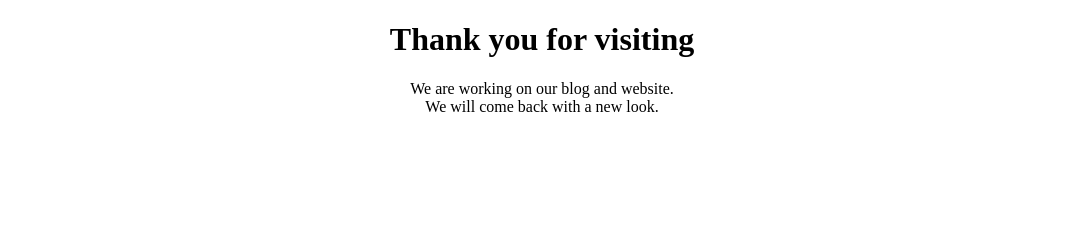
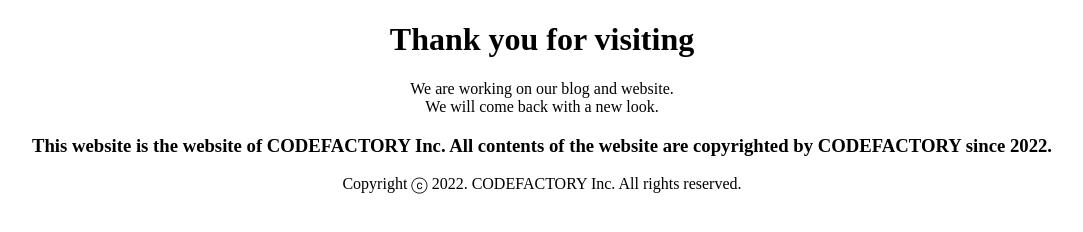
Before and after one commit to MarcusKor/MarcusKor.github.io, a plain HTML site: page index.html in a window 1280 px wide. Shown: the whole page, without its empty margins (98-1181 px from the left). Drawn offline with Linux system fonts and the light colour scheme.

Commit message:
Update index.html

```diff
--- a/index.html
+++ b/index.html
@@ -4,6 +4,8 @@
 <div style="text-align: center;">
 <h1>Thank you for visiting</h1>
 <p>We are working on our blog and website.<br>We will come back with a new look.</p>
+<h3>This website is the website of CODEFACTORY Inc. All contents of the website are copyrighted by CODEFACTORY since 2022.</h3>
+<p>Copyright ⓒ 2022. CODEFACTORY Inc. All rights reserved.<p>
 </div>
 </body>
 </html>
```
